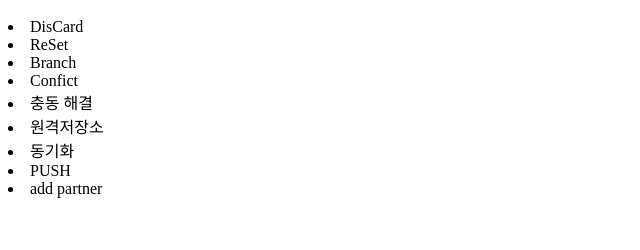
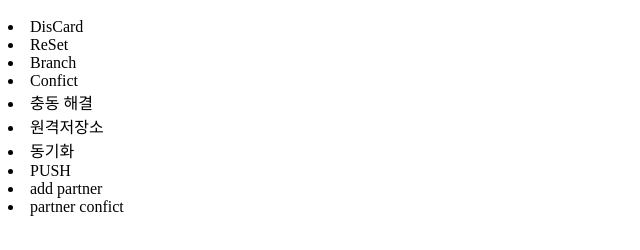
Before and after one commit to kabinlee/dream, a plain HTML site: page index.html in a window 1280 px wide. Shown: the part 48-298 px from the top of the page, without its empty margins (0-640 px from the left). Drawn offline with Linux system fonts and the light colour scheme.

Commit message:
li partner confict

```diff
--- a/index.html
+++ b/index.html
@@ -18,6 +18,7 @@
             <li> 동기화 </li>
             <li> PUSH</li>
             <li> add partner </li>
+            <li> partner confict</li>
     </body>
 
 </html>
```
